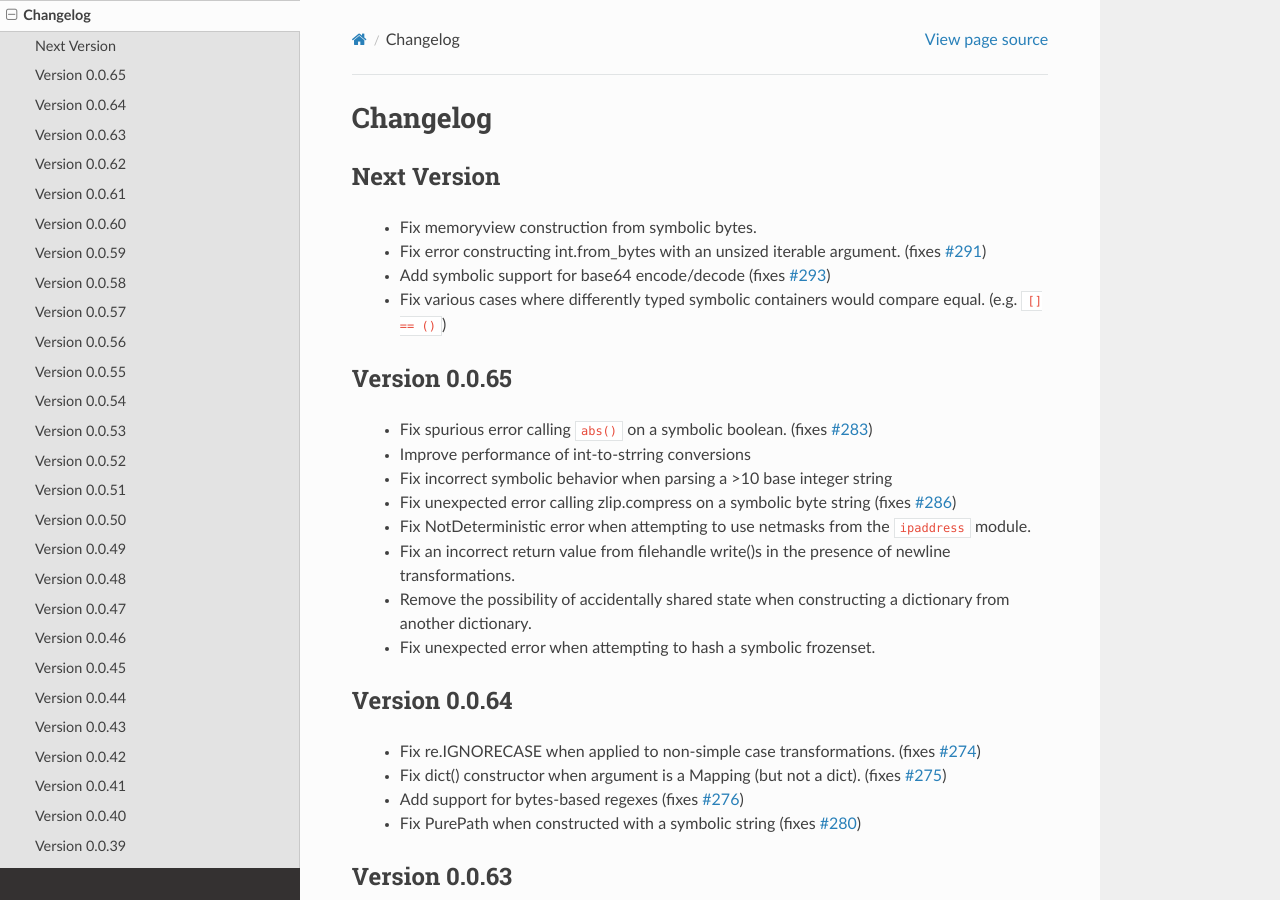
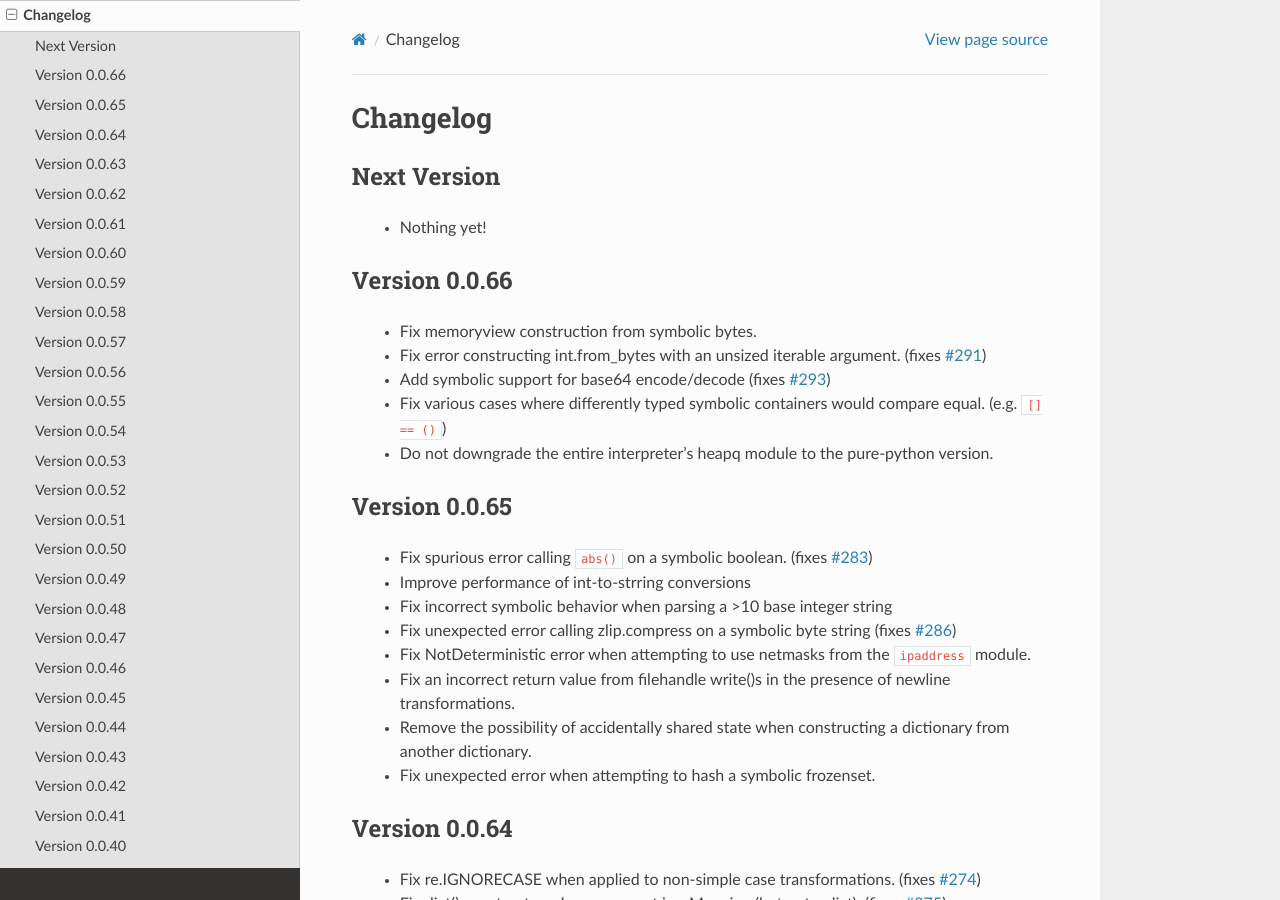
Before and after one commit to pschanely/CrossHair, a Sphinx documentation site: the page built from doc/source/changelog.rst, in a window 1280 px wide and 900 px high. Built offline with Sphinx 7.4.7 and the Read the Docs theme 2.0.0, drawn with Linux system fonts in a browser that asks for light colours; the version number is read from the project's files by our own code.

Commit message:
Update changelog

```diff
--- a/doc/source/changelog.rst
+++ b/doc/source/changelog.rst
@@ -6,6 +6,12 @@ Changelog
 Next Version
 ------------
 
+  * Nothing yet!
+
+
+Version 0.0.66
+--------------
+
   * Fix memoryview construction from symbolic bytes.
   * Fix error constructing int.from_bytes with an unsized iterable argument.
     (fixes `#291 <https://github.com/pschanely/CrossHair/issues/291>`__)
@@ -13,6 +19,9 @@ Next Version
     (fixes `#293 <https://github.com/pschanely/CrossHair/issues/293>`__)
   * Fix various cases where differently typed symbolic containers would compare
     equal. (e.g. ``[] == ()``)
+  * Do not downgrade the entire interpreter's heapq module to the pure-python
+    version.
+
 
 Version 0.0.65
 --------------
```
